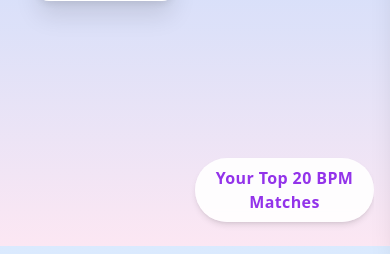
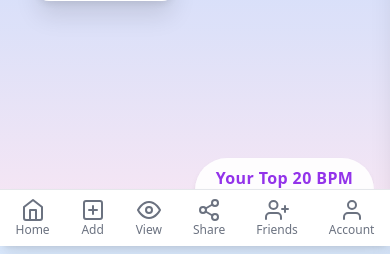
Before and after one commit to LithikaAA/CITS3403group_gc_74, a Flask app: page /add-friend in a window 390 px wide. Shown: the part 598-852 px from the top of the page. Run offline with Flask 3, Linux system fonts and the light colour scheme; the visitor is signed in with stand-in values (Sample User, id 1); data comes from the database, SQL or seed files in the repository; data that the repository does not hold is empty; parts of the project's set-up code (start-up, migrations or seed data) failed here and were passed over; some libraries are stand-ins or nearby versions.

Commit message:
Make mobile bottom nav bar consistent with sidebar icons using Feather icons
- Updated mobile bottom navigation in base.html to use <i data-feather="..."> for all icons
- Ensured icon set matches sidebar navigation for a unified look across devices
- Kept navigation routes and labels consistent with desktop sidebar

```diff
--- a/app/templates/base.html
+++ b/app/templates/base.html
@@ -204,8 +204,35 @@ document.addEventListener('DOMContentLoaded', function () {
     feather.replace();
   </script>
 
-  <!-- FIXED: Add this block for page-specific scripts -->
+  <!-- Add this block for page-specific scripts -->
   {% block scripts %}{% endblock %}
+
+  <nav class="fixed bottom-0 left-0 right-0 z-50 bg-white border-t shadow-lg flex justify-around items-center py-2 md:hidden">
+    <a href="{{ url_for('dashboard.dashboard') }}" class="flex flex-col items-center text-gray-500 hover:text-indigo-500">
+      <i data-feather="home"></i>
+      <span class="text-xs">Home</span>
+    </a>
+    <a href="{{ url_for('upload.upload') }}" class="flex flex-col items-center text-gray-500 hover:text-indigo-500">
+      <i data-feather="plus-square"></i>
+      <span class="text-xs">Add</span>
+    </a>
+    <a href="{{ url_for('share.shared_dashboard') }}" class="flex flex-col items-center text-gray-500 hover:text-indigo-500">
+      <i data-feather="eye"></i>
+      <span class="text-xs">View</span>
+    </a>
+    <a href="{{ url_for('share.share') }}" class="flex flex-col items-center text-gray-500 hover:text-indigo-500">
+      <i data-feather="share-2"></i>
+      <span class="text-xs">Share</span>
+    </a>
+    <a href="{{ url_for('friends.add_friend') }}" class="flex flex-col items-center text-gray-500 hover:text-indigo-500">
+      <i data-feather="user-plus"></i>
+      <span class="text-xs">Friends</span>
+    </a>
+    <a href="{{ url_for('auth.account_setup') }}" class="flex flex-col items-center text-gray-500 hover:text-indigo-500">
+      <i data-feather="user"></i>
+      <span class="text-xs">Account</span>
+    </a>
+  </nav>
 
 </body>
 </html>
```
